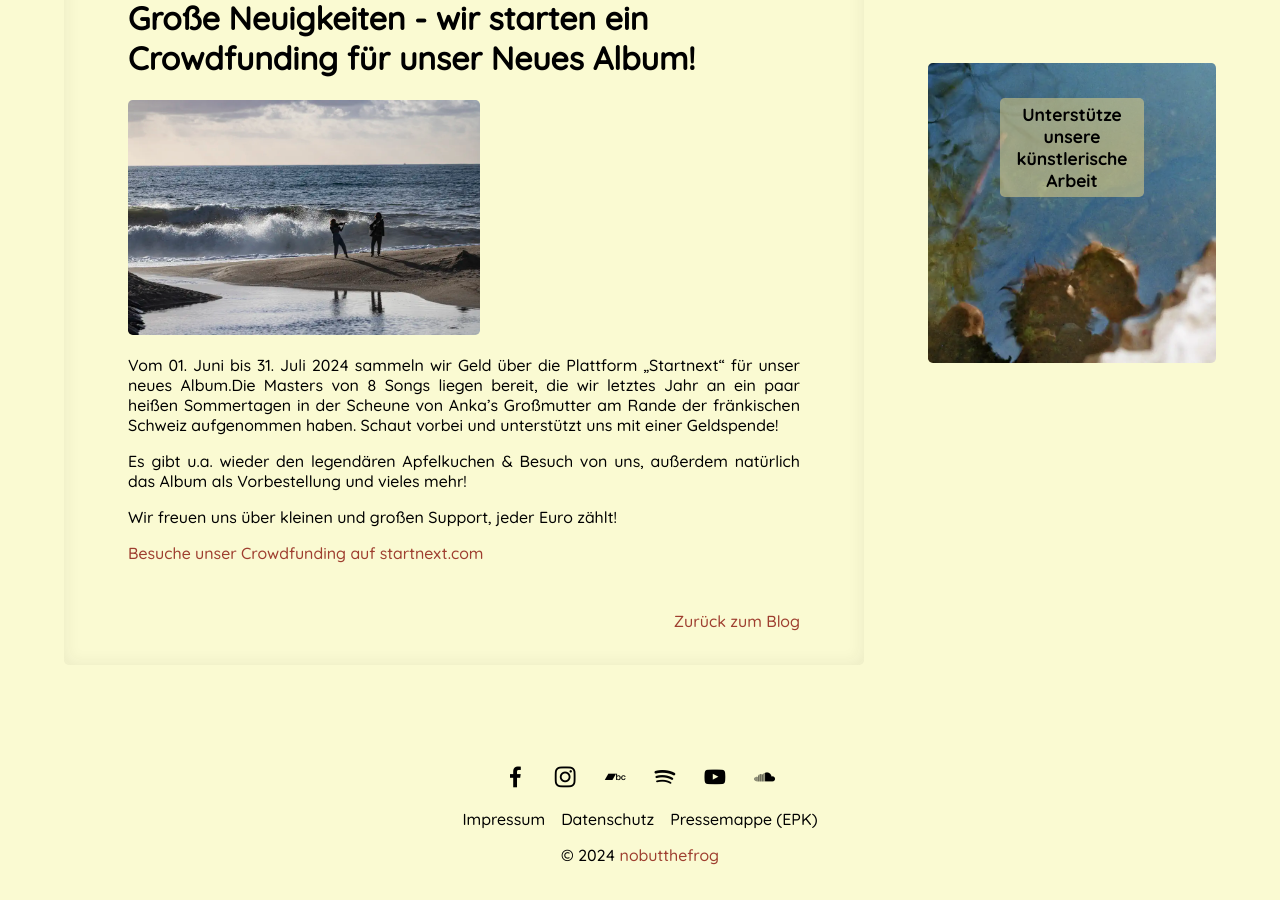
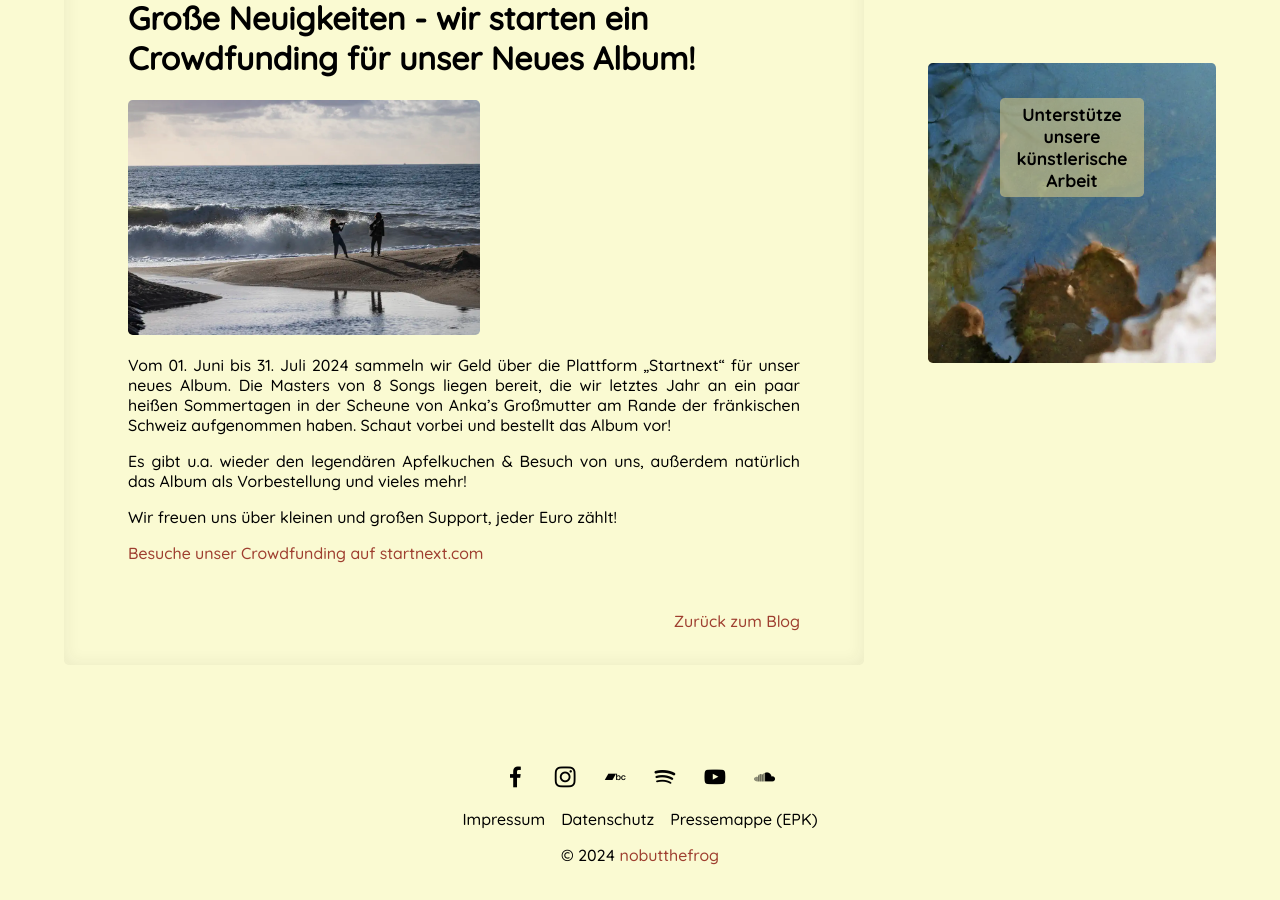
Before and after one commit to chrisongthb/nobutthefrog-com, a Jekyll site: the page built from source/de/_posts/2024-05-22-wir-starten-unser-crowdfunding.md, in a window 1280 px wide and 900 px high, scrolled down 220 px. Built offline with Jekyll 4.4.1, drawn with Linux system fonts in a browser that asks for light colours.

Commit message:
fix post content

```diff
--- a/source/de/_posts/2024-05-22-wir-starten-unser-crowdfunding.md
+++ b/source/de/_posts/2024-05-22-wir-starten-unser-crowdfunding.md
@@ -10,7 +10,7 @@
 ---
 ![Image alt](../../../assets/img/posts/IMG_8092_1000_70percent.webp "image title")
 
-Vom 01. Juni bis 31. Juli 2024 sammeln wir Geld über die Plattform „Startnext“ für unser neues Album<!--more-->.Die Masters von 8 Songs liegen bereit, die wir letztes Jahr an ein paar heißen Sommertagen in der Scheune von Anka’s Großmutter am Rande der fränkischen Schweiz aufgenommen haben. Schaut vorbei und unterstützt uns mit einer Geldspende!
+Vom 01. Juni bis 31. Juli 2024 sammeln wir Geld über die Plattform „Startnext“ für unser neues Album<!--more-->. Die Masters von 8 Songs liegen bereit, die wir letztes Jahr an ein paar heißen Sommertagen in der Scheune von Anka’s Großmutter am Rande der fränkischen Schweiz aufgenommen haben. Schaut vorbei und bestellt das Album vor!
 
 Es gibt u.a. wieder den legendären Apfelkuchen & Besuch von uns, außerdem natürlich das Album als Vorbestellung und vieles mehr!
 
```
